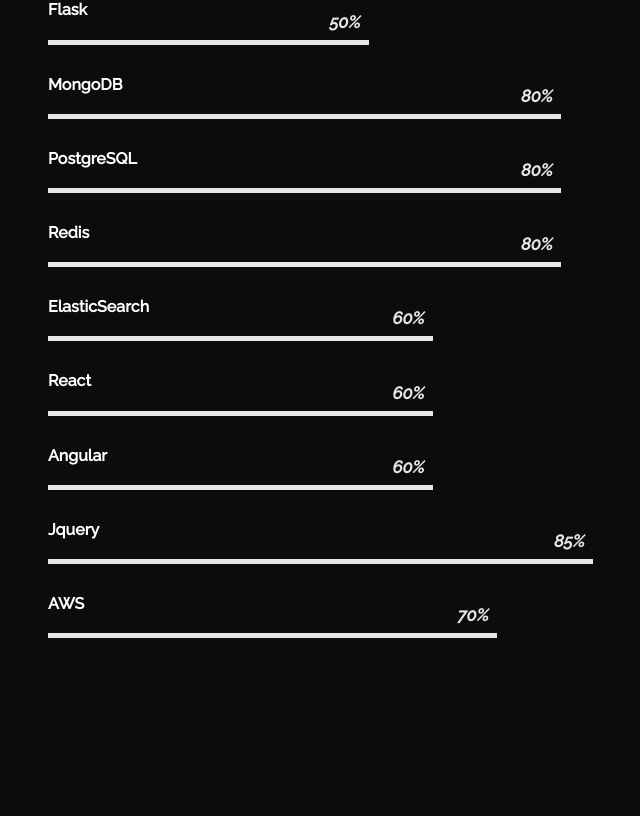
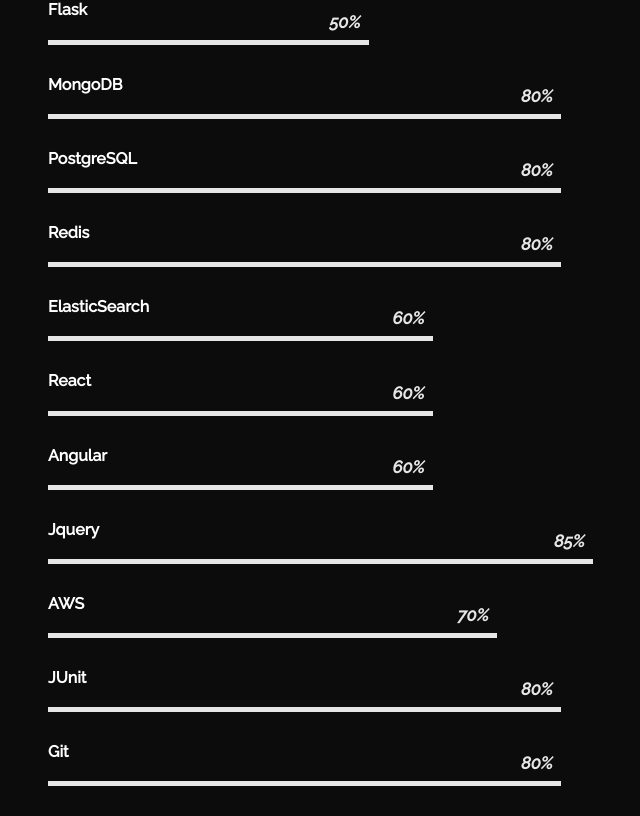
Before and after one commit to kaushikpuka1998/portfolio, a React (Create React App) app: page /about in a window 1280 px wide. Shown: the part 2280-3096 px from the top of the page, without its empty margins (509-1149 px from the left). Before the commit the page ends 2948 px from the top, so only its background shows below. Built offline with nearby package versions, Linux system fonts and the light colour scheme.

Commit message:
skills added

```diff
--- a/src/content_option.js
+++ b/src/content_option.js
@@ -115,6 +115,14 @@
     {
         name: "AWS",
         value: 70,
+    },
+    {
+        name: "JUnit",
+        value: 80,
+    },
+    {
+        name: "Git",
+        value: 80,
     }
 ];
 
```
